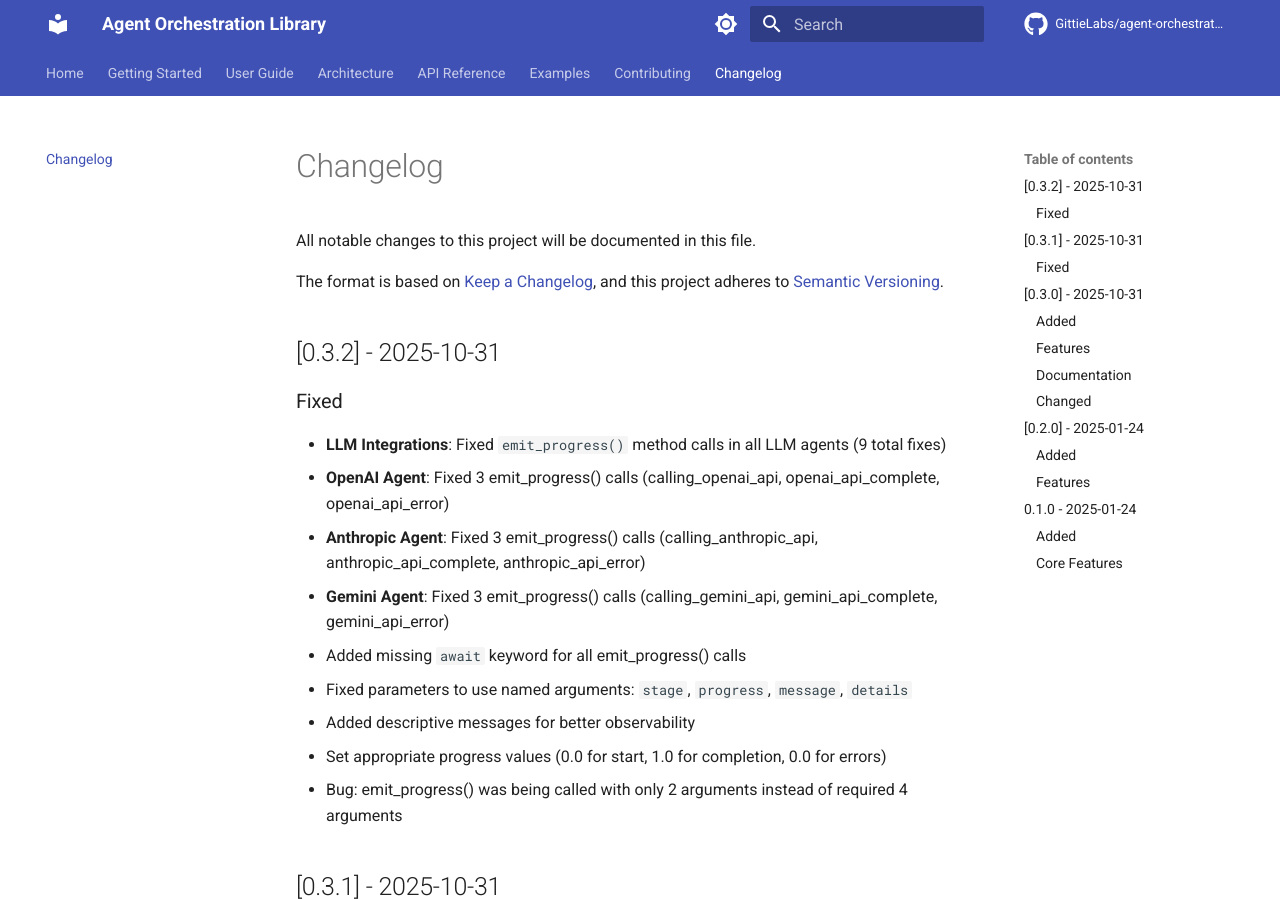
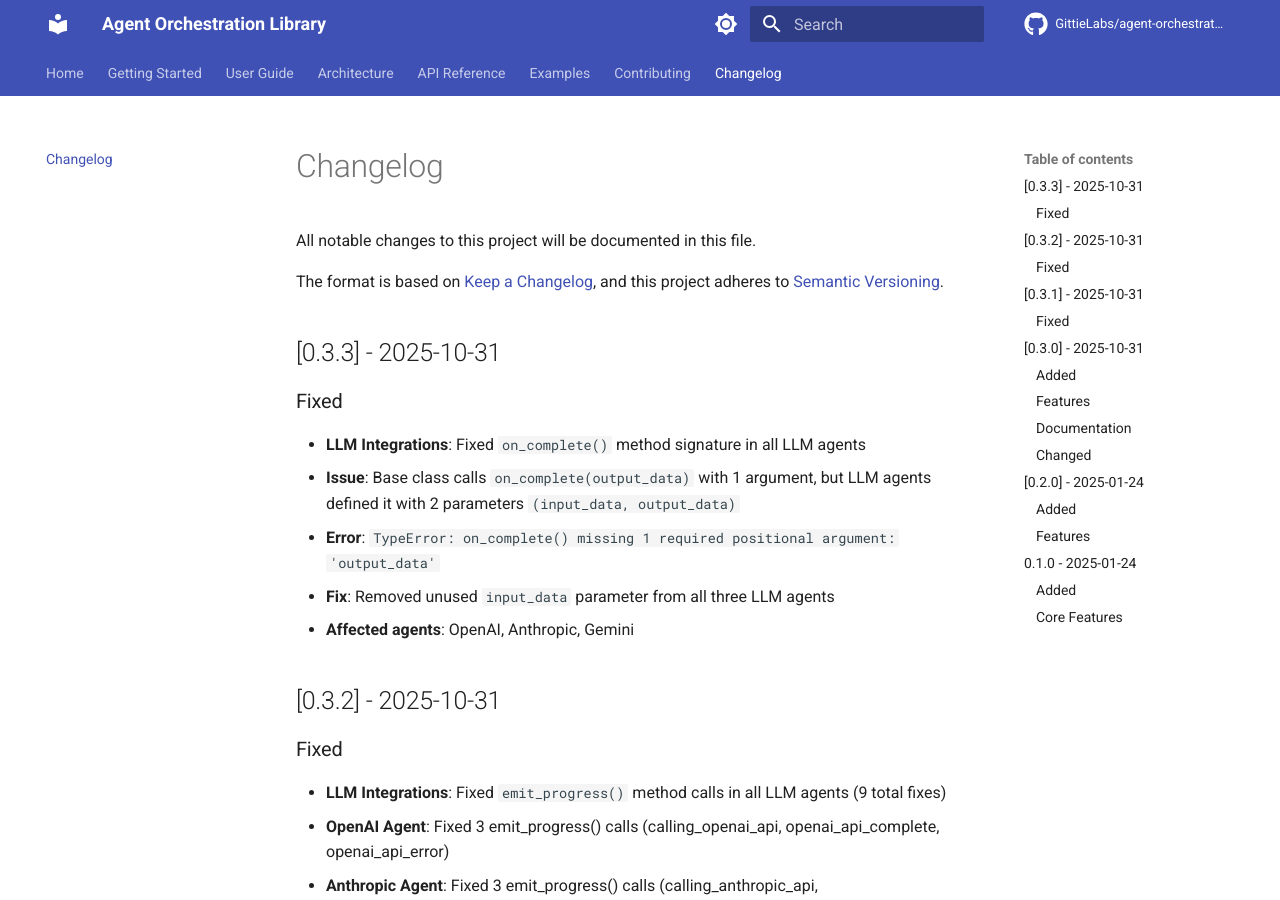
Before and after one commit to GittieLabs/agent-orchestration-lib, an MkDocs documentation site: the page built from docs/changelog.md, in a window 1280 px wide and 900 px high. Built offline with MkDocs 1.6.1 and Material for MkDocs 9.7.7, drawn with Linux system fonts in a browser that asks for light colours; comment, search, counter and statistics services are not loaded; the version menu is left out.

Commit message:
chore: bump version to 0.3.3 and update changelog
- Bump version from 0.3.2 to 0.3.3
- Add changelog entry for on_complete() signature fixes

🤖 Generated with [Claude Code](https://claude.com/claude-code)

Co-Authored-By: Claude <noreply@anthropic.com>

```diff
--- a/docs/changelog.md
+++ b/docs/changelog.md
@@ -4,6 +4,15 @@ All notable changes to this project will be documented in this file.
 
 The format is based on [Keep a Changelog](https://keepachangelog.com/en/1.0.0/),
 and this project adheres to [Semantic Versioning](https://semver.org/spec/v2.0.0.html).
+
+## [0.3.3] - 2025-10-31
+
+### Fixed
+- **LLM Integrations**: Fixed `on_complete()` method signature in all LLM agents
+  - **Issue**: Base class calls `on_complete(output_data)` with 1 argument, but LLM agents defined it with 2 parameters `(input_data, output_data)`
+  - **Error**: `TypeError: on_complete() missing 1 required positional argument: 'output_data'`
+  - **Fix**: Removed unused `input_data` parameter from all three LLM agents
+  - **Affected agents**: OpenAI, Anthropic, Gemini
 
 ## [0.3.2] - 2025-10-31
 
--- a/src/agent_lib/__init__.py
+++ b/src/agent_lib/__init__.py
@@ -24,7 +24,7 @@ Install integrations:
 See documentation at: https://agent-orchestration-lib.readthedocs.io
 """
 
-__version__ = "0.3.2"
+__version__ = "0.3.3"
 
 # Core components
 from .core import (
```
